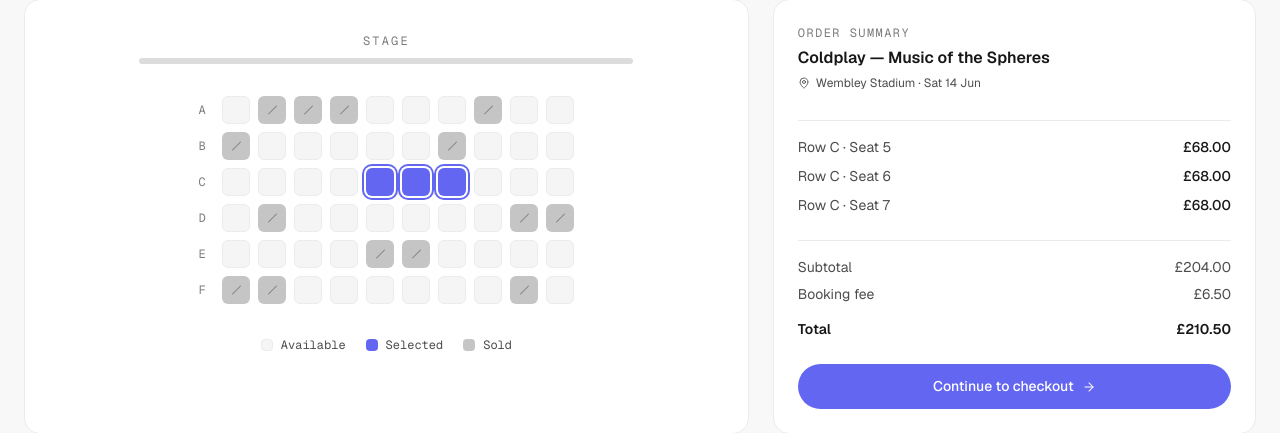
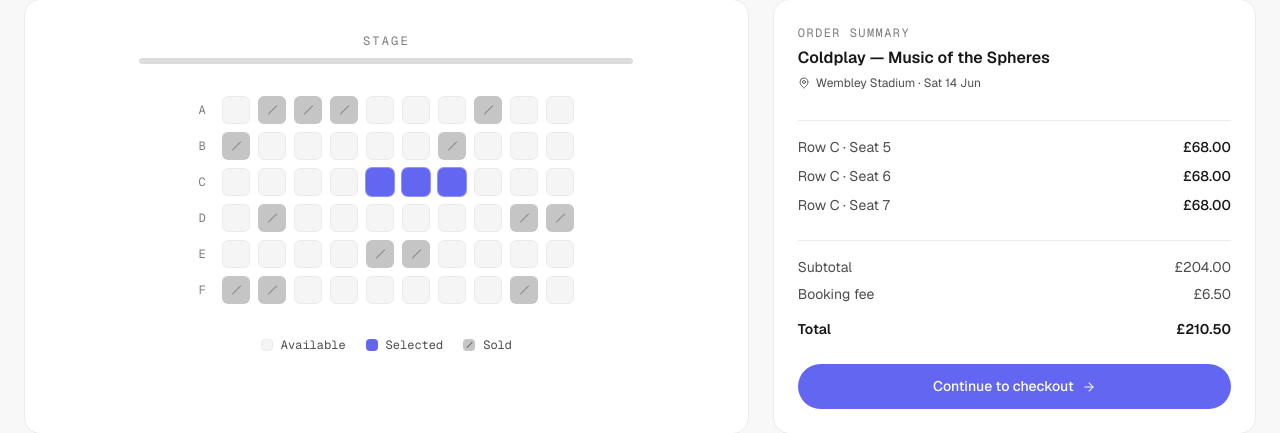
Before and after one commit to mykhail-druz/nextjs-ticketing-mvp-test, a Next.js app: page / in a window 1280 px wide. Shown: the part 1978-2411 px from the top of the page. Built offline with nearby package versions, Linux system fonts and the light colour scheme.

Commit message:
Polish: pointer cursor on interactive elements, tighter seat ring, sold legend stroke

```diff
--- a/src/app/globals.css
+++ b/src/app/globals.css
@@ -67,6 +67,12 @@
   background-color: var(--color-surface);
 }
 
+button:not(:disabled),
+[role="button"]:not([aria-disabled="true"]),
+a[href] {
+  cursor: pointer;
+}
+
 @keyframes marquee {
   from {
     transform: translateX(0);
--- a/src/components/sections/SeatSelection.tsx
+++ b/src/components/sections/SeatSelection.tsx
@@ -94,10 +94,10 @@
                         className={
                           "relative h-6 w-6 rounded-md transition-transform md:h-7 md:w-7 " +
                           (isSelected
-                            ? "bg-accent ring-2 ring-accent ring-offset-2 ring-offset-surface hover:scale-110"
+                            ? "bg-accent ring-1 ring-accent/70 hover:scale-110"
                             : isSold
                               ? "bg-text-primary/25 cursor-not-allowed after:absolute after:inset-0 after:m-auto after:h-3 after:w-px after:rotate-45 after:bg-text-primary/40"
-                              : "bg-surface-muted hover:bg-accent-soft cursor-pointer border border-border-light hover:scale-110")
+                              : "bg-surface-muted hover:bg-accent-soft border border-border-light hover:scale-110")
                         }
                       />
                     );
@@ -119,7 +119,7 @@
                 Selected
               </li>
               <li className="inline-flex items-center gap-2">
-                <span className="h-3 w-3 rounded-sm bg-text-primary/25" />
+                <span className="relative h-3 w-3 rounded-sm bg-text-primary/25 after:absolute after:inset-0 after:m-auto after:h-2 after:w-px after:rotate-45 after:bg-text-primary/50" />
                 Sold
               </li>
             </ul>
```
